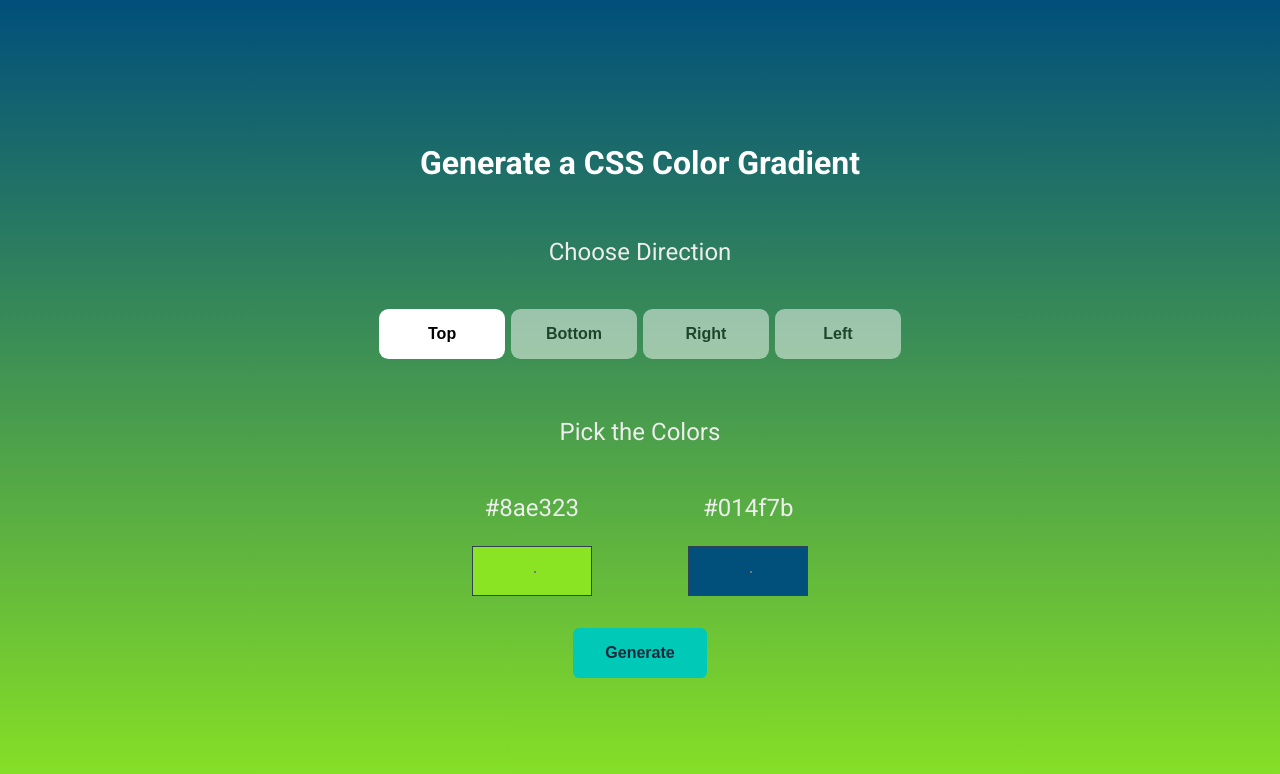
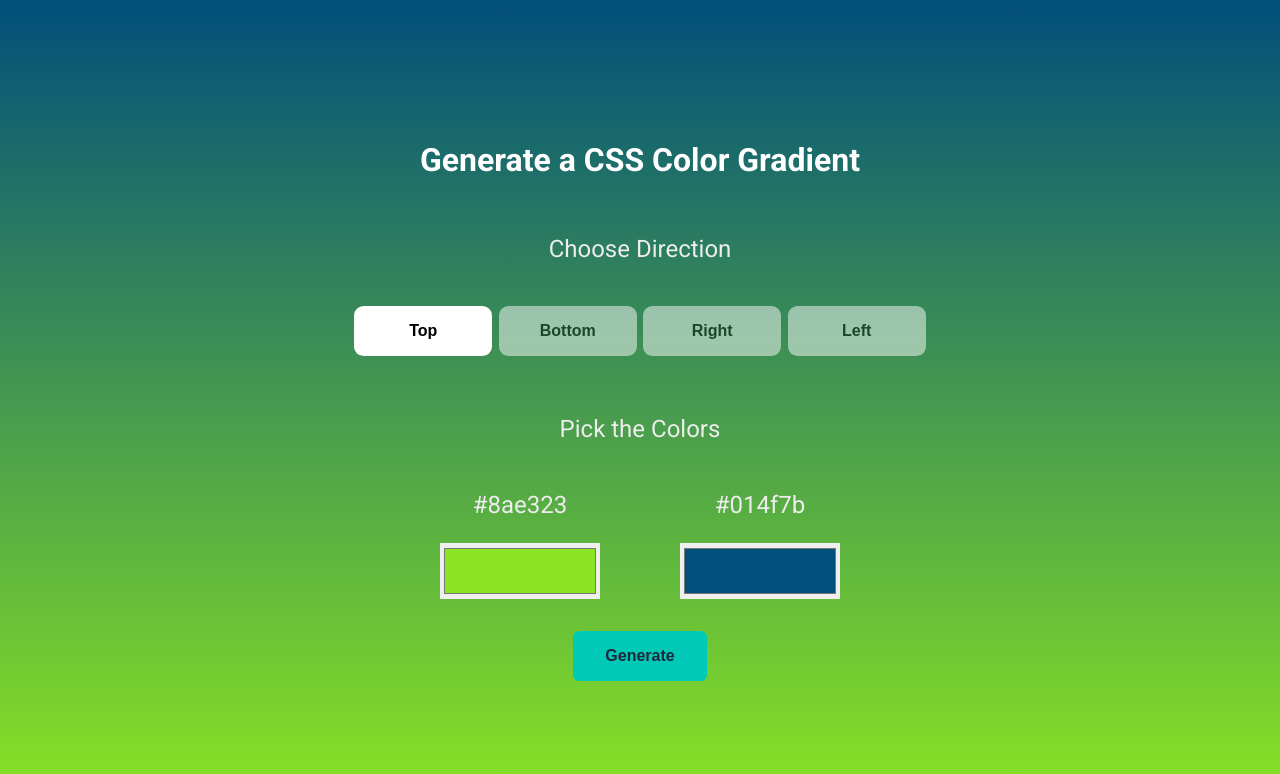
Before and after one commit to CLL-NxtWave-Submissions/gradient-generator, a React (Create React App) app: page / in a window 1280 px wide. Shown: the top 774 px of the page. Built offline with nearby package versions, Linux system fonts and the light colour scheme; a web font is replaced by a local one.

Commit message:
Adjusted CSS styling of styled components that render JSX elements in GradientGenerator, GradientDirectionItem components

```diff
--- a/src/components/GradientDirectionItem/styledComponents.js
+++ b/src/components/GradientDirectionItem/styledComponents.js
@@ -6,13 +6,13 @@ export const GradientDirectionItemContainer = styled.li`
   align-items: center;
   background-color: #ffffff;
   color: #1e293b;
-  width: 45%;
+  width: 42%;
   margin: 0.2rem;
   padding: 1rem 3.5rem;
   border-radius: 0.6rem;
   opacity: ${props => (props.isSelected ? 1 : 0.5)};
   @media (min-width: 768px) {
-    width: 20%;
+    width: 22%;
   }
 `
 
--- a/src/components/GradientGenerator/styledComponents.js
+++ b/src/components/GradientGenerator/styledComponents.js
@@ -63,16 +63,17 @@ export const GradientColorPickersList = styled(GradientDirectionsList)`
 export const GradientColorPickerContainer = styled.li`
   margin: 1rem 2rem;
   margin-top: 0;
-  padding: 0 1rem;
+  padding: 0 0.5rem;
   display: flex;
   flex-direction: column;
   align-items: center;
 `
 
 export const GradientColorPicker = styled.input`
-  border: 0.0001rem solid #334155;
-  padding: 1.5rem 3.7rem;
-  background-color: ${props => props.bgColor};
+  border: none;
+  width: 10rem;
+  height: 3.5rem;
+  color: ${props => props.bgColor};
 `
 
 export const GradientGeneratorButton = styled.button`
```
